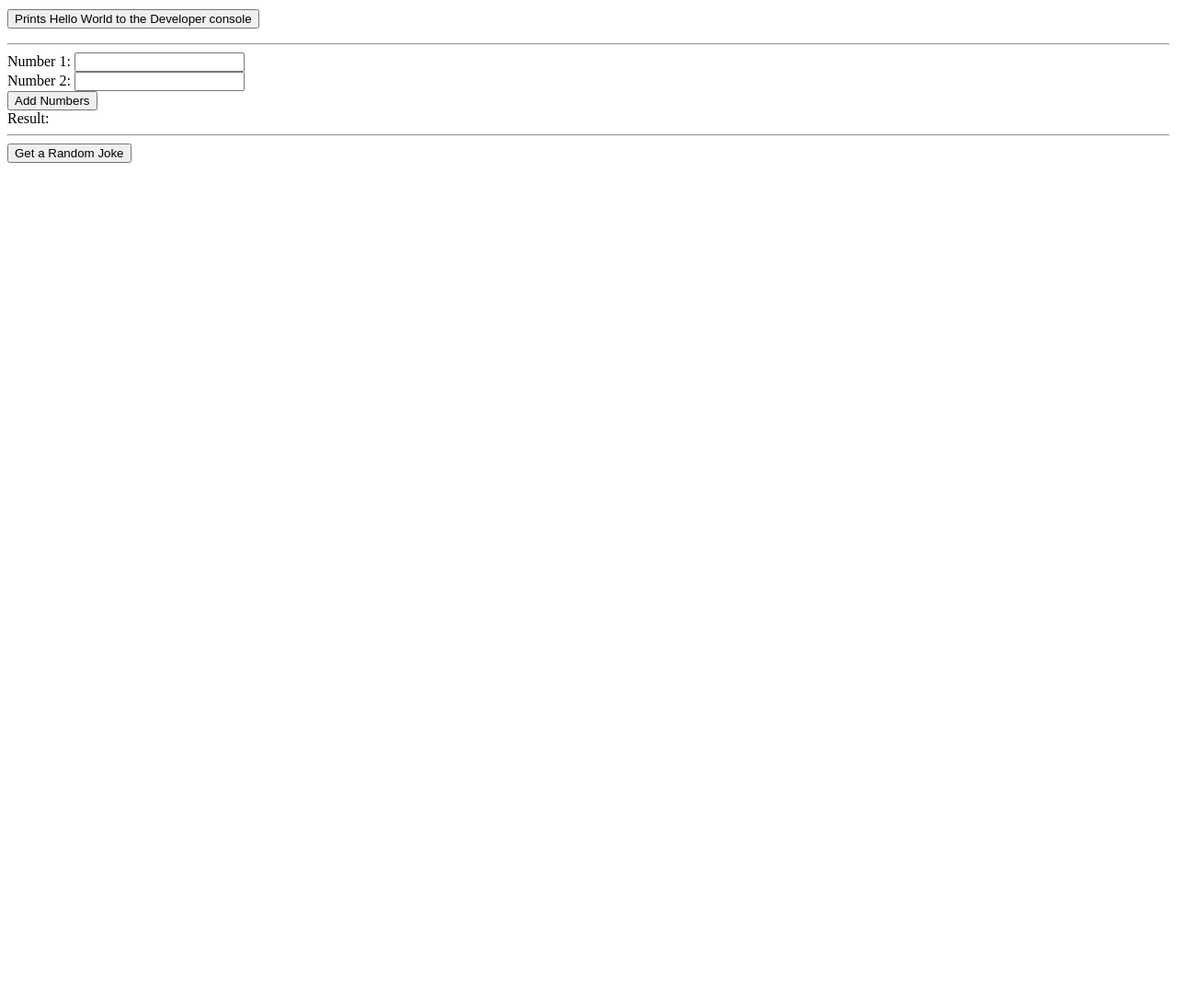
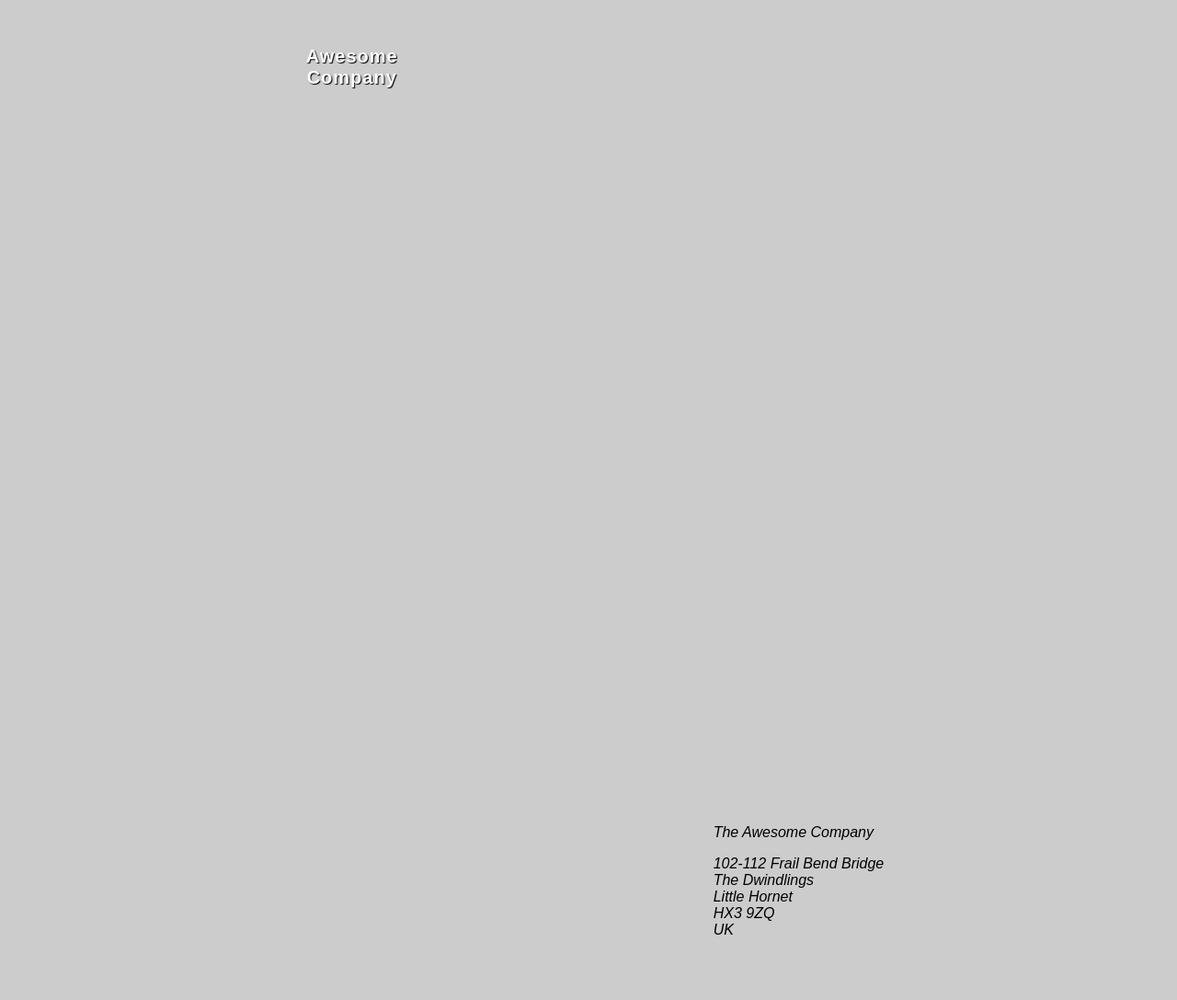
Before and after one commit to kartermelad/m6.2lab, a website: page index.html in a window 1280 px wide. Shown: the part 76-1163 px from the top of the page at 92% size. Before the commit the page ends 800 px from the top, so only its background shows below. Drawn offline with Linux system fonts and the light colour scheme.

Commit message:
update starter code

```diff
--- a/css/style.css
+++ b/css/style.css
@@ -1,4 +1,41 @@
-h1{
-  border-color: #d3e644;
-  border-style: dashed;
+* {
+  box-sizing: border-box;
 }
+
+html {
+  font-family: sans-serif;
+}
+
+body {
+  margin: 0;
+  background: #ccc;
+}
+
+article {
+  width: 210mm;
+  height: 297mm;
+  margin: 20px auto;
+  position: relative;
+}
+
+address {
+  position: absolute;
+  bottom: 8mm;
+  right: 20mm;
+}
+
+h1 {
+  position: absolute;
+  top: 12mm;
+  left: 20mm;
+  width: 128px;
+  height: 128px;
+  font-size: 20px;
+  letter-spacing: 1px;
+  text-align: center;
+  padding: 44px 0;
+  color: white;
+  text-shadow: 1px 1px 1px black;
+}
+
+/* Your CSS below here */
--- a/index.html
+++ b/index.html
@@ -1,79 +1,25 @@
-<!doctype html>
-<html>
+<!DOCTYPE html>
+<html lang="en-US">
+  <head>
+    <meta charset="utf-8">
+    <meta name="viewport" content="width=device-width">
+    <title>Fancy letterheaded paper</title>
+    <link rel="stylesheet" href="css/style.css">
 
-<head>
-  <meta charset="utf-8">
-  <title>Hello World!</title>
-  <meta name="description" content="">
-  <meta name="viewport" content="width=device-width, initial-scale=1">
-  <link rel="stylesheet" href="css/style.css">
-  <link rel="shortcut icon" href="img/favicon.ico">
-</head>
+  </head>
+  <body>
 
-<body>
-  <h1>HTML Rocks!</h1>
-  <p>
-    <button  onclick="helloWorld()">Prints Hello World to the Developer console</button>
-  </p>
-  <hr>
-  <form id="addForm">
-    <label for="num1">Number 1:</label>
-    <input type="number" id="num1" name="num1" required>
-    <br>
-    <label for="num2">Number 2:</label>
-    <input type="number" id="num2" name="num2" required>
-    <br>
-    <button type="submit">Add Numbers</button>
-  </form>
+    <article>
+      <h1>Awesome<br>Company</h1>
 
-  <label id="result">Result:</label>
-
-  <hr>
-
-  <button id="jokeButton">Get a Random Joke</button>
-  <p id="joke"></p>
-
-  <script type="module" script="js/main.js">
-    import {helloWorld, add, fetchRandomJoke} from './js/main.js';
-
-    // This shows how to assign a function to the window object
-    // so that it can be called from the browser console
-    window.helloWorld = helloWorld;
-
-    // This shows how to add an event listener to a button in the HTML
-    // and call a function when the button is clicked
-    const form = document.getElementById('addForm');
-    form.addEventListener('submit', function(e) {
-      e.preventDefault();
-      const num1 = parseFloat(document.getElementById('num1').value);
-      const num2 = parseFloat(document.getElementById('num2').value);
-      try{
-        const result = add(num1, num2);
-        document.getElementById('result').textContent = `Result: ${result}`;
-      }catch(e){
-        console.error(e);
-        document.getElementById('result').textContent = `Error: ${e.message}`;
-      }
-
-    });
-
-    // this shows how to add an event listener to a button in the HTML
-    // that calls a function that fetches a random joke from an API
-    // and displays it on the page
-    const jokebtn = document.getElementById('jokeButton');
-    const jokeresult = document.getElementById('joke');
-    jokebtn.addEventListener('click', async () => {
-      try {
-        jokeresult.textContent = 'Loading...';
-        const joke = await fetchRandomJoke();
-        document.getElementById('joke').textContent = joke;
-      } catch (e) {
-        console.error(e);
-        document.getElementById('joke').textContent = `Error: ${e.message}`;
-      }
-    });
-  </script>
-
-</body>
-
+      <address>
+        <p>The Awesome Company</p>
+        <p>102-112 Frail Bend Bridge<br>
+        The Dwindlings<br>
+        Little Hornet<br>
+        HX3 9ZQ<br>
+        UK</p>
+      </address>
+    </article>
+  </body>
 </html>
```
Also changed, not shown: img/bottom-image.png (added), img/logo.png (added), img/top-image.png (added).
